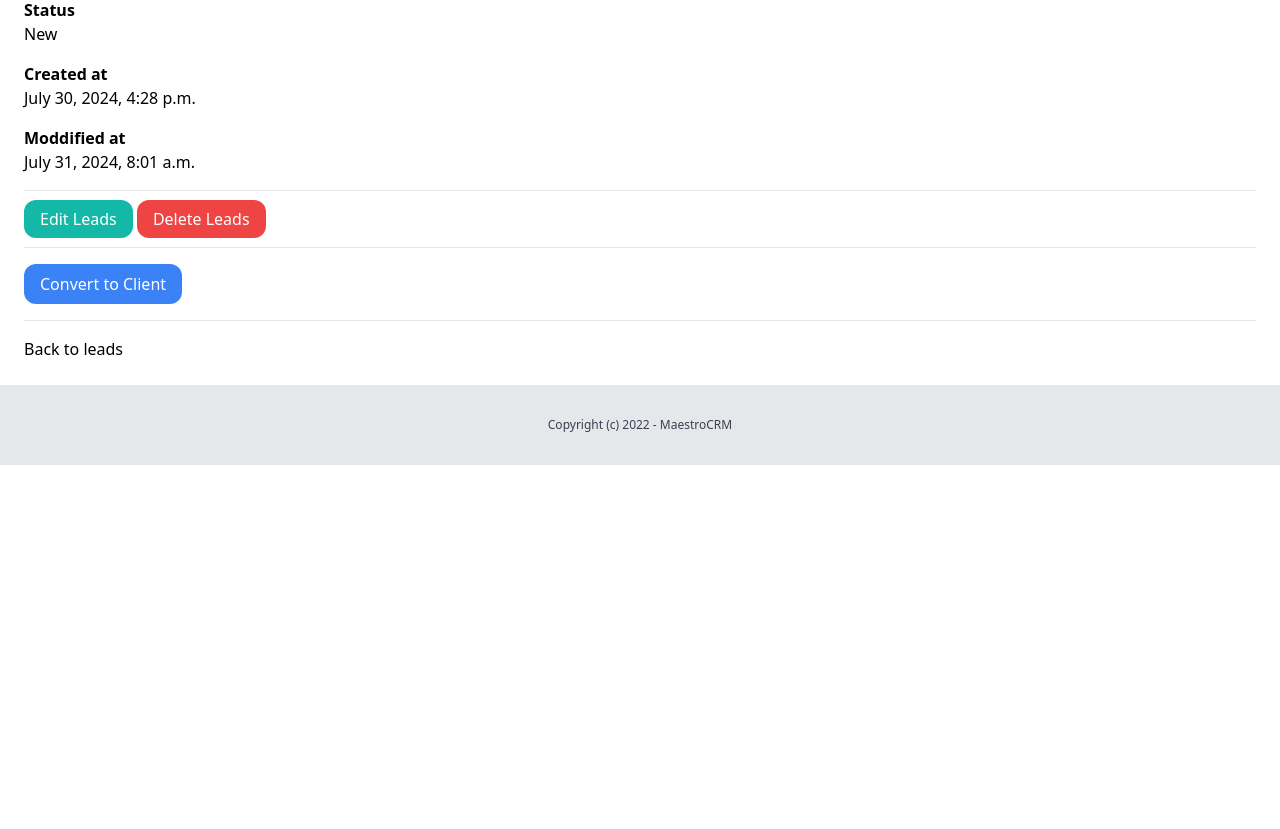
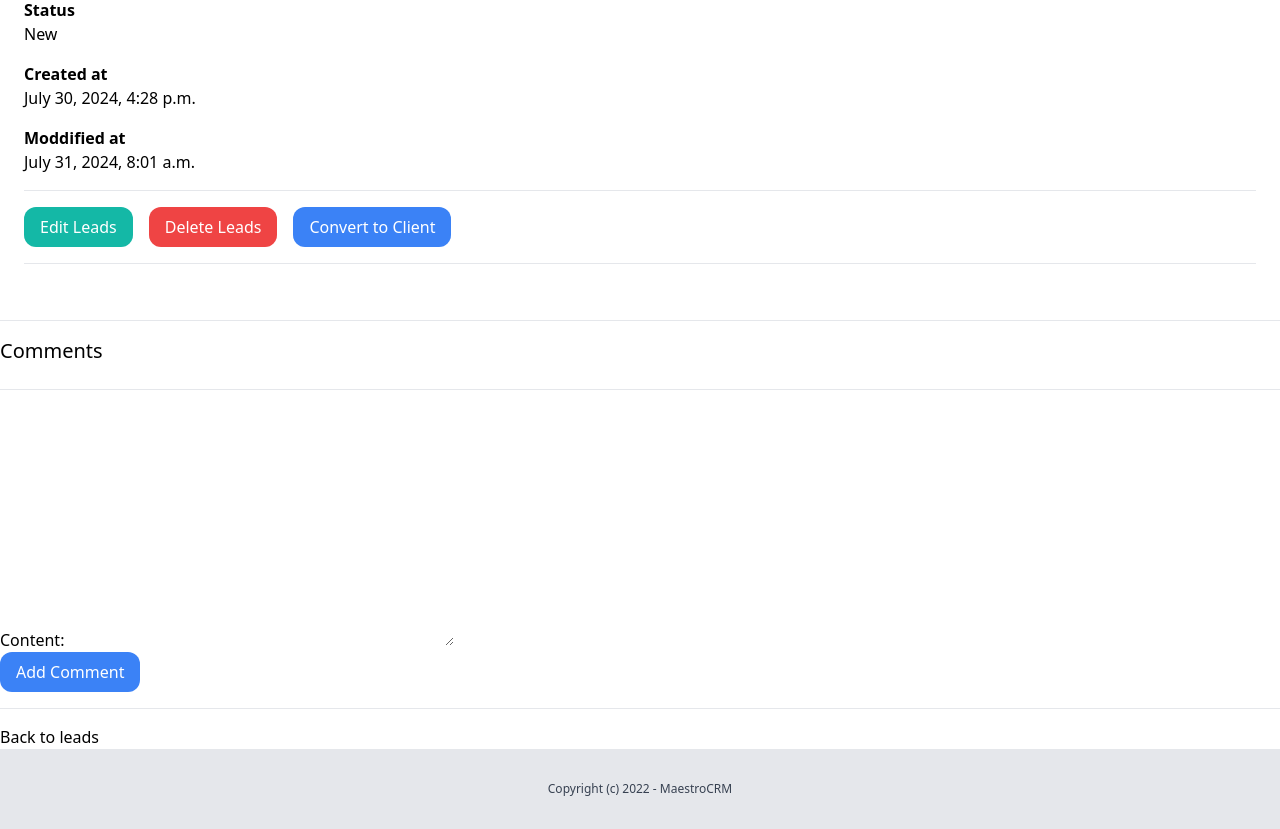
Before and after one commit to flyefe/DjangoNew, a Django app: page /dashboard/lead/lead_detail/5/ in a window 1280 px wide. Shown: the part 270-1099 px from the top of the page. Before the commit the page ends 735 px from the top, so only its background shows below. Run offline with Django 5.2, Linux system fonts and the light colour scheme; a user stored in the database is signed in; data comes from the database, SQL or seed files in the repository.

Commit message:
Add, edit and delete comment to leads now works

```diff
--- a/maestrocrm/lead/admin.py
+++ b/maestrocrm/lead/admin.py
@@ -1,7 +1,7 @@
 from django.contrib import admin
 
-from .models import Lead, LeadNote
+from .models import Lead, LeadComment
 
 # Register your models here.
 admin.site.register(Lead)
-admin.site.register(LeadNote)
+admin.site.register(LeadComment)
--- a/maestrocrm/lead/forms.py
+++ b/maestrocrm/lead/forms.py
@@ -1,7 +1,17 @@
 from django import forms
-from .models import Lead
+from .models import Lead, LeadComment
 
 class AddLeadForm(forms.ModelForm):
     class Meta:
         model = Lead
         fields = ('first_name', 'email', 'description', 'priority', 'status',)
+
+
+class AddCommentForm(forms.ModelForm):
+    class Meta:
+        model = LeadComment
+        fields = ('content',)
+
+#         widgets = {
+#             'comment': forms.Textarea(attrs={'class': 'form-control'}),
+#         }
--- a/maestrocrm/lead/models.py
+++ b/maestrocrm/lead/models.py
@@ -46,12 +46,12 @@
     def __str__(self):
         return self.first_name
 
-class LeadNote(models.Model):
-    lead = models.ForeignKey(Lead, related_name='notes', on_delete=models.CASCADE)
-    first_name = models.CharField(max_length=225)  # New field for first name
-    note = models.TextField()
-    created_by = models.ForeignKey(User, related_name='lead_notes', on_delete=models.CASCADE)
+class LeadComment(models.Model):
+    team = models.ForeignKey(Team, related_name='leads_comment', on_delete=models.CASCADE)
+    lead = models.ForeignKey(Lead, related_name='comments', on_delete=models.CASCADE)
+    content = models.TextField(blank=True, null=True)
+    created_by = models.ForeignKey(User, related_name='lead_comment', on_delete=models.CASCADE)
     created_at = models.DateTimeField(auto_now_add=True)
 
     def __str__(self):
-        return f'Note by {self.created_by.username} on {self.created_at}'
+        return f'commented by {self.created_by.username} on {self.created_at}'
--- a/maestrocrm/lead/templates/lead/lead_detail.html
+++ b/maestrocrm/lead/templates/lead/lead_detail.html
@@ -25,20 +25,65 @@
 
         <hr class="my-4">
 
-        <a href=" {% url 'leads:edit' lead.id %} " class="py-2 px-4 rounded-xl bg-teal-500 text-white">Edit Leads</a>
-        <a href=" {% url 'leads:delete' lead.id %}" class="py-2 px-4 rounded-xl bg-red-500 text-white">Delete Leads</a>
-        <!-- <a href=" {% url 'leads:convert_to' lead.id %} " class="py-2 px-4 rounded-xl bg-blue-500 text-white">Convert to
-            client</a> -->
+        <div class="flex space-x-4 ">
+            <a href=" {% url 'leads:edit' lead.id %} " class="py-2 px-4 rounded-xl bg-teal-500 text-white">Edit Leads</a>
+            <a href=" {% url 'leads:delete' lead.id %}" class="py-2 px-4 rounded-xl bg-red-500 text-white">Delete Leads</a>
+            <!-- <a href=" {% url 'leads:convert_to' lead.id %} " class="py-2 px-4 rounded-xl bg-blue-500 text-white">Convert to
+                        client</a> -->
+
+            <form action="{% url 'leads:convert_to' lead.pk %}" method="post">
+                {% csrf_token %}
+                <button class="py-2 px-4 rounded-xl bg-blue-500 text-white" type="submit">Convert to Client</button>
+            </form>
+        </div>
 
         <hr class="my-4">
 
-        <form action="{% url 'leads:convert_to' lead.pk %}" method="post">
+    </div>
+
+    <hr class="my-4">
+
+
+
+
+
+    <div>
+        <h2 class="text-xl mb-6">Comments</h2>
+
+        <div class="space-y-4">
+            {% for comment in lead.comments.all %}
+            <div class="bg-gray-100 py-6 px-6 rounded-xl">
+                <div class="mb-4">
+                    <p class="mb-2">
+                        <strong>{{ comment.created_by }}</strong> @ {{ comment.created_at}}
+                    </p>
+                    <p>
+                    {{comment.content}}
+                    </p>
+                </div>
+                <div>
+                    <p>
+                        <a href=" {% url 'leads:edit_comment' pk=comment.pk %} " class="py-2 px-4 rounded-xl bg-teal-500 text-white">Edit</a>
+                        <a href=" {% url 'leads:delete_comment' pk=comment.pk %}" class="py-2 px-4 rounded-xl bg-red-500 text-white">Delet</a>
+                    </p>
+                </div>
+            </div>
+            {% endfor %}
+
+        </div>
+
+        <hr class="my-4">
+        <form method="post" action="{% url 'leads:comment' lead.id %}">
             {% csrf_token %}
-            <button class="py-2 px-4 rounded-xl bg-blue-500 text-white" type="submit">Convert to Client</button>
+            {{ form.as_p }}
+            <button class="py-2 px-4 rounded-xl bg-blue-500 text-white" type="submit">Add Comment</button>
         </form>
+
 
         <hr class="my-4">
 
         <a href="{% url 'leads:list' %}">Back to leads</a>
     </div>
+
+
 {% endblock %}
--- a/maestrocrm/lead/urls.py
+++ b/maestrocrm/lead/urls.py
@@ -7,6 +7,9 @@
 urlpatterns = [
     path('lead_list/', views.LeadListView.as_view(), name='list'),
     path('add_lead/', views.LeadCreateView.as_view(), name='add'),
+    path('add_comment/<int:pk>', views.AddCommentView.as_view(), name='comment'),
+    path('lead/comment/<int:pk>/edit/', views.CommentEditView.as_view(), name='edit_comment'),
+    path('comment/<int:pk>/delete/', views.CommentDeleteView.as_view(), name='delete_comment'),
     path('lead_detail/<int:pk>/', views.LeadDetailView.as_view(), name='detail'),
     path('delete_lead/<int:pk>/delete/', views.LeadDeleteView.as_view(), name='delete'),
     path('edit_lead/<int:pk>/edit/', views.LeadUpdateView.as_view(), name='edit'),
--- a/maestrocrm/lead/views.py
+++ b/maestrocrm/lead/views.py
@@ -7,10 +7,10 @@
 from django.shortcuts import render, redirect, get_object_or_404
 
 from django.contrib import messages
-from django.urls import reverse_lazy
+from django.urls import reverse_lazy, reverse
 
-from .models import Lead
-from .forms import AddLeadForm
+from .models import Lead, LeadComment
+from .forms import AddLeadForm, AddCommentForm
 
 from django.contrib import messages
 from django.utils import timezone
@@ -36,11 +36,98 @@
         return super().delete(request, *args, **kwargs)
 
 
+
+# class CommentDeleteView(LoginRequiredMixin, SuccessMessageMixin, DeleteView):
+#     model = LeadComment
+#     template_name = 'lead/comment_confirm_delete.html'
+#     success_url = reverse_lazy('leads:detalil')
+#     success_message = "%(content)s has been deleted."
+
+#     def get_queryset(self):
+#         comment = get_object_or_404(LeadComment, pk=self.kwargs.get('pk'))
+#         return comment
+
+#     def get_success_message(self, cleaned_data):
+#         return f"{self.object.content} has been deleted."
+
+#     def delete(self, request, *args, **kwargs):
+#         self.object = self.get_object()
+#         messages.success(self.request, self.get_success_message(None))
+#         return super().delete(request, *args, **kwargs)
+
+
+
+class CommentEditView(UpdateView):
+    model = LeadComment
+    form_class = AddCommentForm
+    template_name = 'lead/edit_comment.html'
+
+    def form_valid(self, form):
+        messages.success(self.request, "Comment updated successfully.")
+        return super().form_valid(form)
+
+    def form_invalid(self, form):
+        messages.error(self.request, "There was an error updating the comment. Please try again.")
+        return super().form_invalid(form)
+
+    def get_success_url(self):
+        return reverse_lazy('leads:detail', kwargs={'pk': self.object.lead.pk})
+
+class CommentDeleteView(LoginRequiredMixin, DeleteView):
+    model = LeadComment
+    template_name = 'lead/comment_confirm_delete.html'
+
+    def get_success_url(self):
+            return reverse_lazy('leads:detail', kwargs={'pk': self.object.lead.pk})
+
+    def get_object(self, queryset=None):
+        # Retrieve the comment object using the primary key from the URL
+        pk = self.kwargs.get('pk')
+        return get_object_or_404(LeadComment, pk=pk)
+
+    def delete(self, request, *args, **kwargs):
+        self.object = self.get_object()
+        if self.object.created_by != request.user:
+            return self.handle_no_permission()
+        return super().delete(request, *args, **kwargs)
+
+
+class AddCommentView(View):
+    def post(self, request, *args, **kwargs):
+        pk = kwargs.get('pk')
+
+        # Initialize the form with POST data
+        form = AddCommentForm(request.POST)
+
+        if form.is_valid():
+            # Retrieve the team and create a new comment
+            team = Team.objects.filter(created_by=request.user).first()
+            if not team:
+                messages.error(request, "You don't have a team assigned.")
+                return redirect('leads:detail', pk=pk)
+
+            comment = form.save(commit=False)
+            comment.team = team
+            comment.created_by = request.user
+            comment.lead_id = pk
+            comment.save()
+
+            messages.success(request, "Comment added successfully.")
+        else:
+            # If form is not valid, send error messages
+            messages.error(request, "There was an error with your comment submission. Please try again.")
+
+        return redirect('leads:detail', pk=pk)
+
 class LeadDetailView(LoginRequiredMixin, DetailView):
     model = Lead
-    # template_name = 'lead/lead_detail.html'
-    # context_object_name = 'lead'
-    # login_url = '/log-in/'  # Specify your custom login URL here if different
+    success_url = reverse_lazy('leads:detail')
+
+    def get_context_data(self, **kwargs):
+        context = super().get_context_data(**kwargs)
+        context['form'] = AddCommentForm
+        return context
+
 
     def get_object(self):
         pk = self.kwargs.get("pk")
```
Also changed, not shown: maestrocrm/lead/templates/lead/comment_confirm_delete.html (added, +15 -0 lines), maestrocrm/lead/templates/lead/edit_comment.html (added, +18 -0 lines), todo.txt (+13 -0 lines), maestrocrm/db.sqlite3, maestrocrm/lead/migrations/0004_leadcomment_delete_leadnote.py (added), maestrocrm/lead/migrations/0005_alter_leadcomment_lead.py (added), maestrocrm/lead/migrations/0006_rename_comment_leadcomment_comment.py (added), maestrocrm/lead/migrations/0007_remove_leadcomment_comment_leadcomment_content_and_more.py (added), maestrocrm/static/main.min.css.
